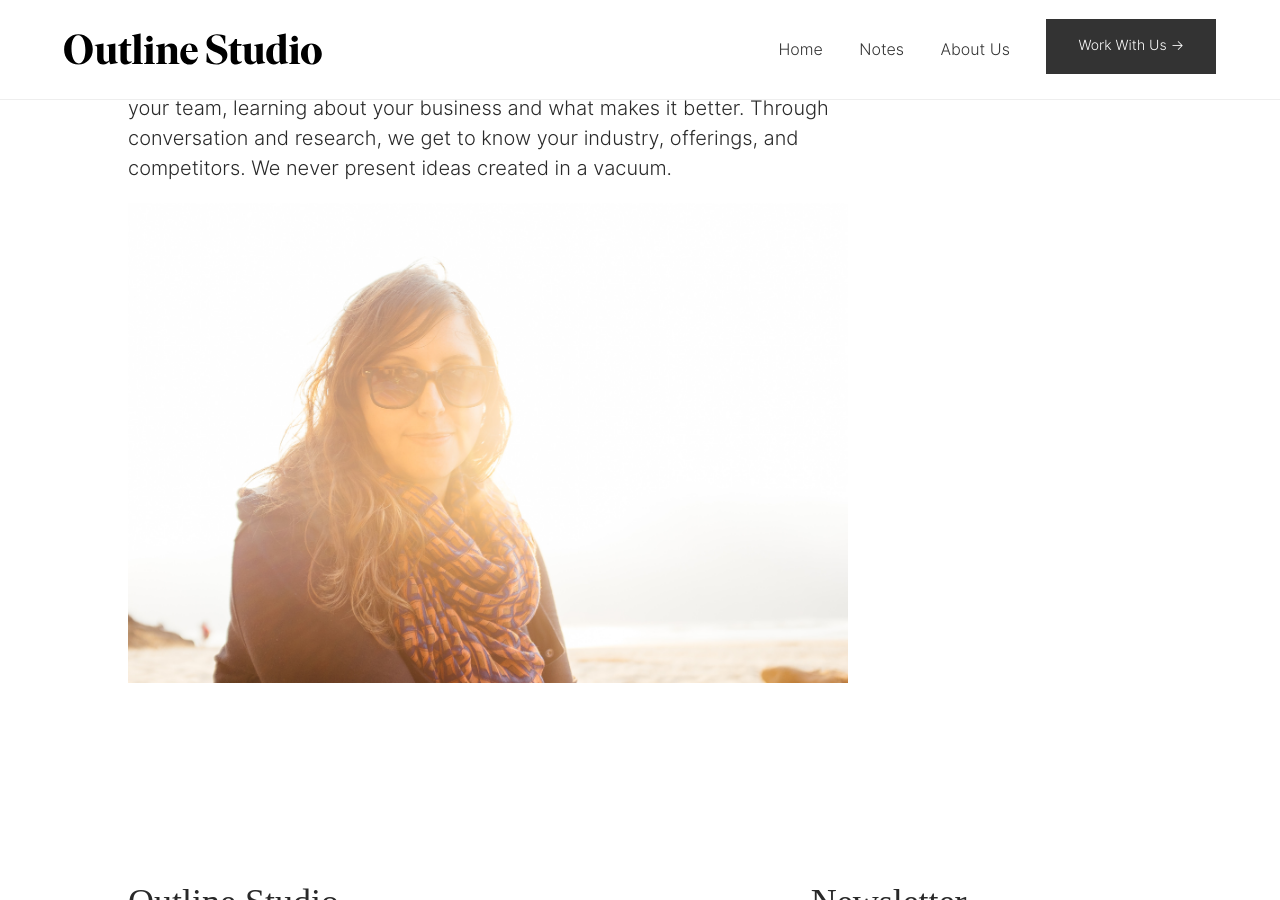
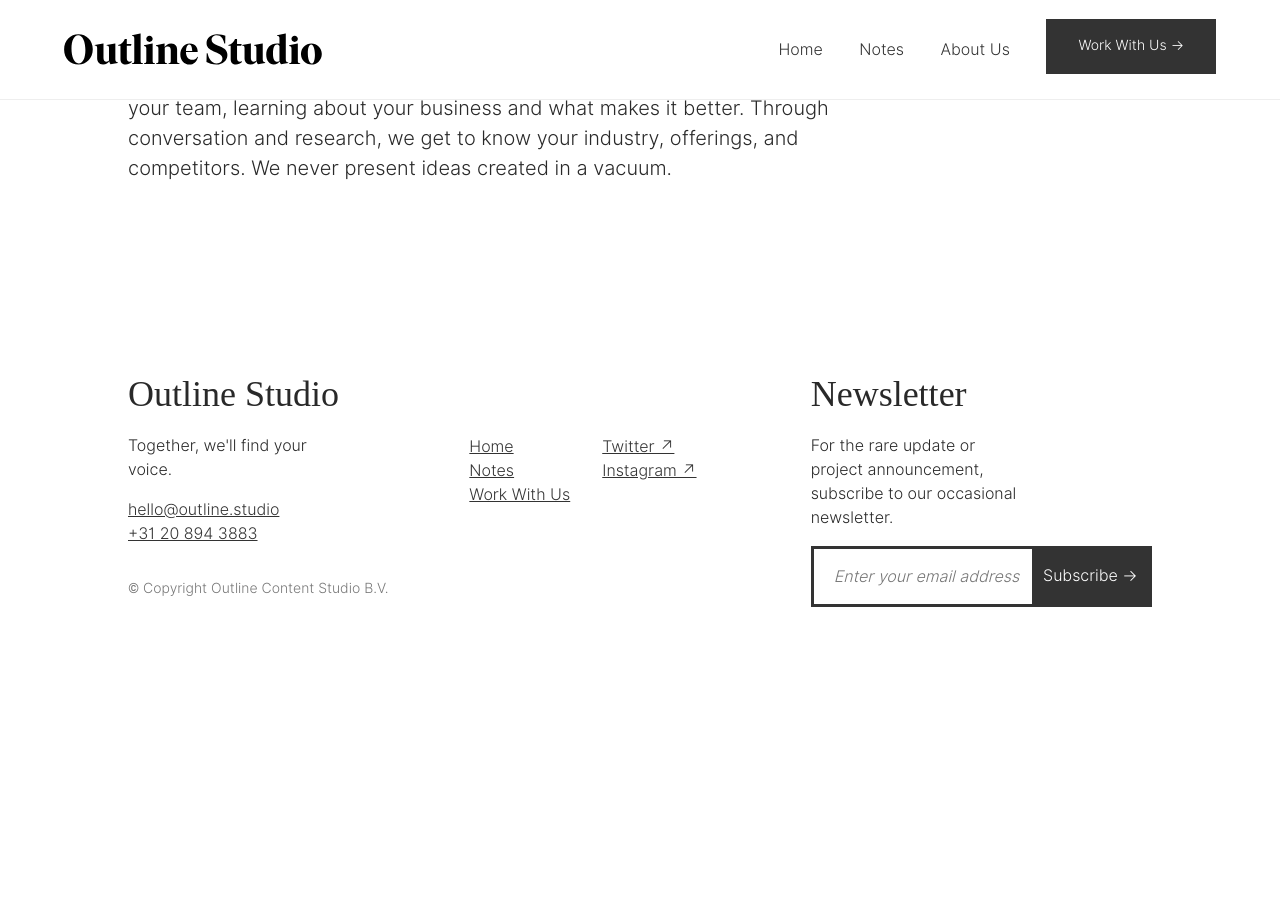
Before and after one commit to aarongilmore/outline-studio, a Jekyll site: the page built from about.md, in a window 1280 px wide and 900 px high, scrolled down 439 px. Built offline with Jekyll 4.4.1, drawn with Linux system fonts in a browser that asks for light colours; nearby versions of some CDN libraries; some web fonts are replaced; after the commit the page ends 1118 px from its top, so only the background shows below that.

Commit message:
Updated About

```diff
--- a/about.md
+++ b/about.md
@@ -8,5 +8,3 @@ We help our partners speak clearly and consistently. Through collaboration, we
 Already that large? We triage your current content and strategy, finding what works and what’s weighing you down. We’ll help you find a cohesive voice and create a style guide to match.
 
 We prefer to iterate on the work together. We integrate directly with you and your team, learning about your business and what makes it better. Through conversation and research, we get to know your industry, offerings, and competitors. We never present ideas created in a vacuum.
-
-![Alyse Fitzgerald](/uploads/a74aaf6096219742-DSCF5472.jpg)
```
